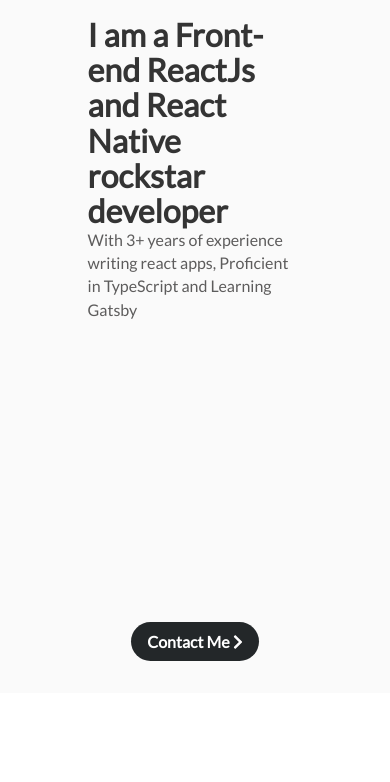
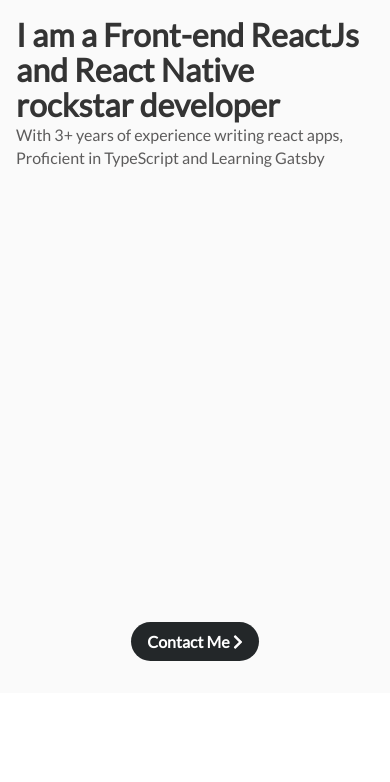
Before and after one commit to shonmacray/my-site, a Gatsby site: page / in a window 390 px wide. Shown: the part 59-841 px from the top of the page. Built offline with nearby package versions, Linux system fonts and the light colour scheme; Gatsby itself is replaced by a stand-in of ours.

Commit message:
fix size

```diff
--- a/src/styles/global.css
+++ b/src/styles/global.css
@@ -170,6 +170,7 @@
     padding: 0rem 1rem;
     display: flex;
     flex-direction: column;
+    justify-content: space-between;
     background-color: #fafafa;
   }
   .button {
@@ -225,4 +226,7 @@
   .dev {
     font-size: 1rem;
   }
+  .q4 {
+    width: 100%;
+  }
 }
```
